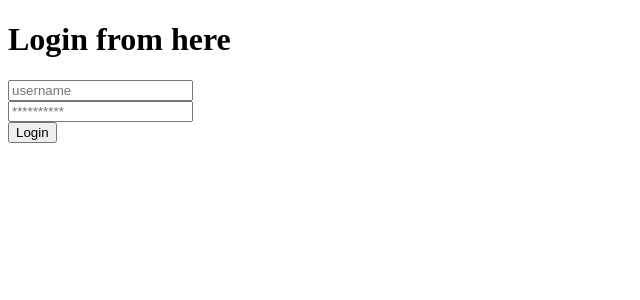
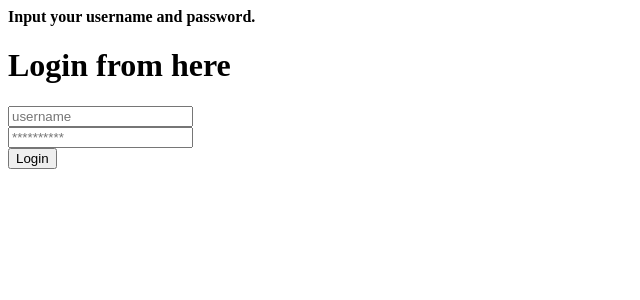
Before and after one commit to Lhacker/WebTodo, a Django app: template webtodo/todo/templates/todo/login.html in a window 1280 px wide. Shown: the top 300 px of the page, without its empty margins (0-640 px from the left). Run offline with Django 3.2, Linux system fonts and the light colour scheme; the template is opened without the code that fills it, so the values that code supplies are empty.

Commit message:
implement login post method

```diff
--- a/webtodo/todo/templates/todo/login.html
+++ b/webtodo/todo/templates/todo/login.html
@@ -6,7 +6,22 @@
 {% endblock %}
 
 {% block content %}
-<form action="{% url 'todo:do_login' %}" method="post">
+{%if request.method == 'POST' %}
+  {% if user == None or not user.is_authenticated %}
+<div class="alert">
+  <strong>Invalid username or password.</strong>
+</div>
+  {% elif not user.is_active %}
+<div class="alert">
+  <strong>Your user is not active user.</strong>
+</div>
+  {% endif %}
+{% else %}
+<div class="alert">
+  <strong>Input your username and password.</strong>
+</div>
+{% endif %}
+<form action="{% url 'todo:login' %}" method="post">
   {% csrf_token %}
   <div>
     <h1>Login from here</h1>
--- a/webtodo/todo/urls.py
+++ b/webtodo/todo/urls.py
@@ -5,6 +5,5 @@ from . import views
 app_name='todo'
 urlpatterns = [
     url(r'^login/$', views.login, name='login'),
-    url(r'^do_login/$', views.do_login, name='do_login'),
     url(r'^$', views.index, name='index'),
 ]
```
Also changed, not shown: webtodo/todo/views.py (+18 -4 lines).
